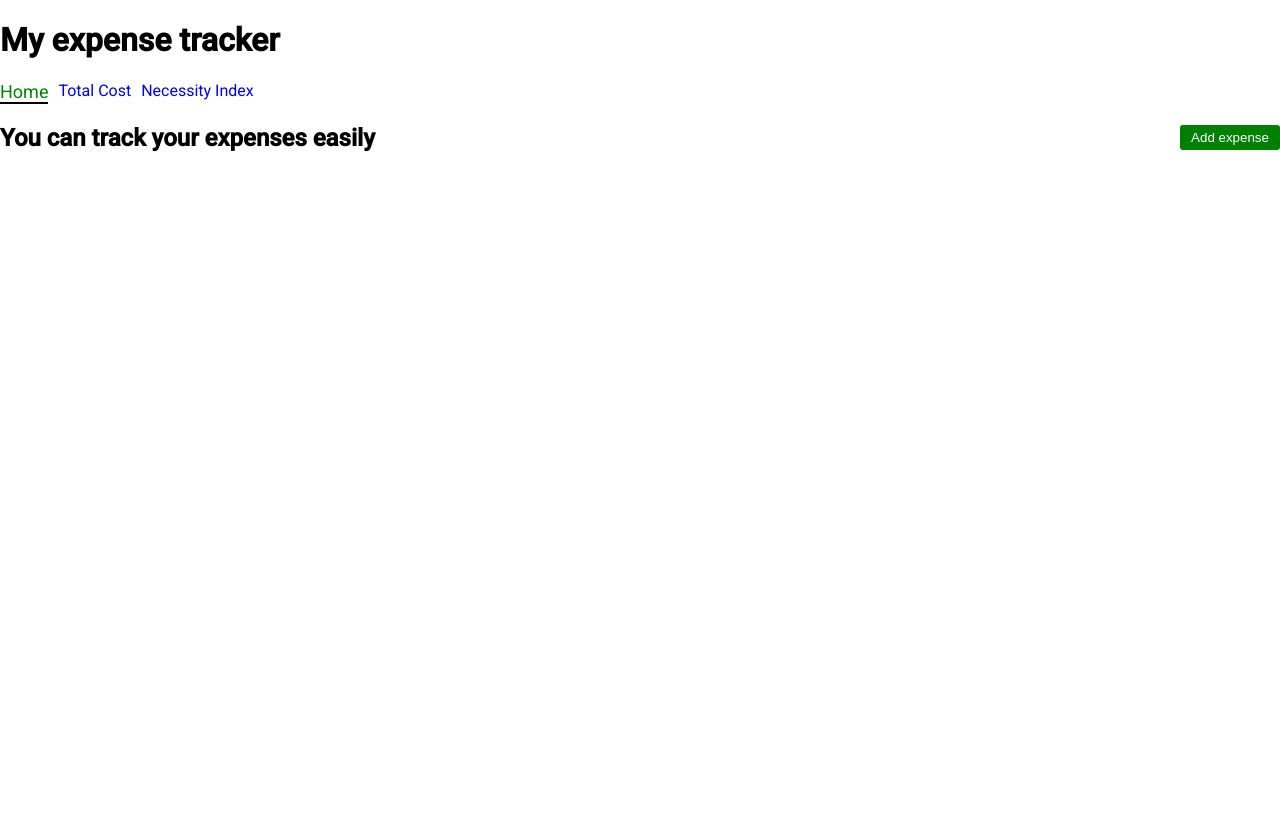
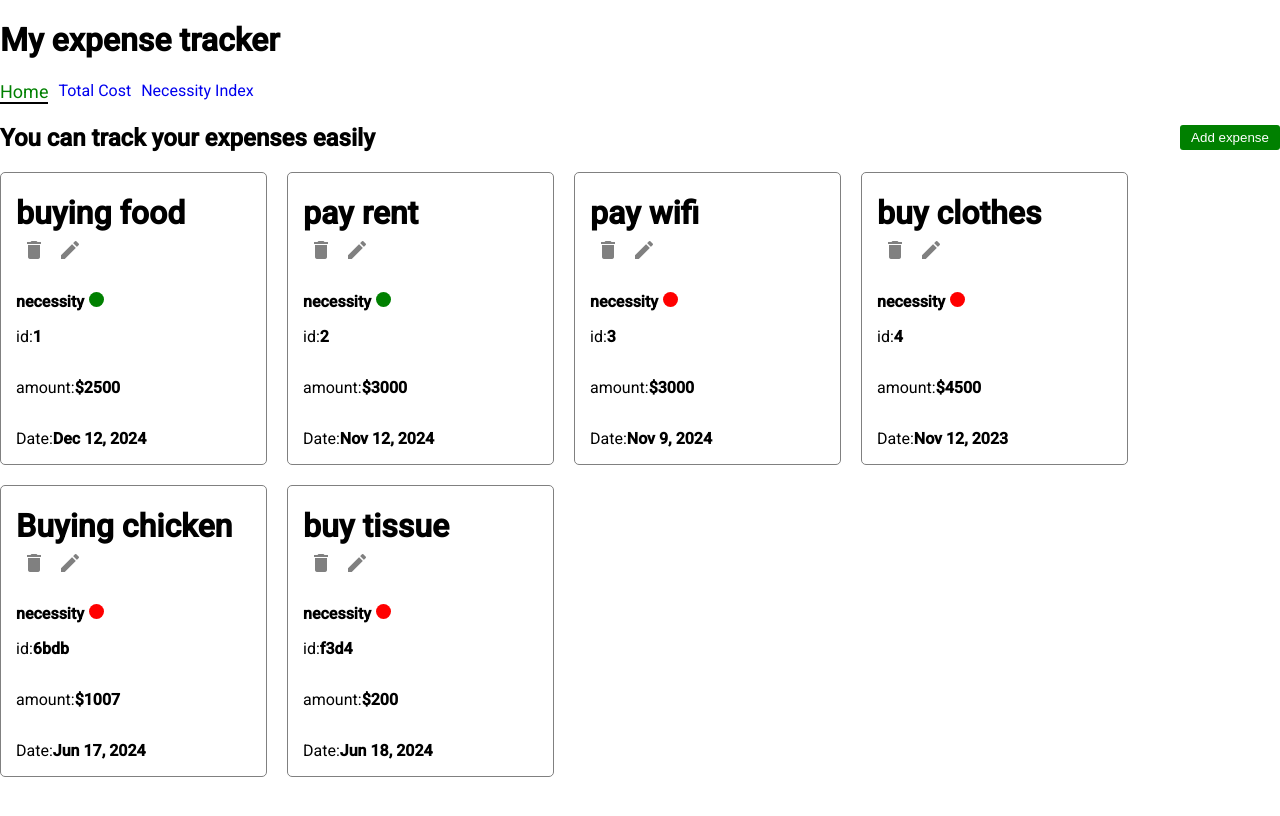
Before and after one commit to DennisMuturi-prog/expense-tracker, an Angular app: page /home in a window 1280 px wide. Shown: the top 816 px of the page. Built offline with nearby package versions, Linux system fonts and the light colour scheme; data requests are answered from the project's data file.

Commit message:
chore: Update expenses component to use expenses$ observable

```diff
--- a/src/app/components/expenses/expenses.component.html
+++ b/src/app/components/expenses/expenses.component.html
@@ -3,7 +3,7 @@
     <app-add-expense (addExpenseEvent)="addExpense($event)" />
 }
 <div class="expenses">
-@for(expense of expenses;track expense.id){
+@for(expense of expenses$ | async;track expense.id){
     <app-expense-item
     (deleteExpenseEvent)="deleteExpense($event)"
     (updateExpenseEvent)="updateExpense($event)"
```
